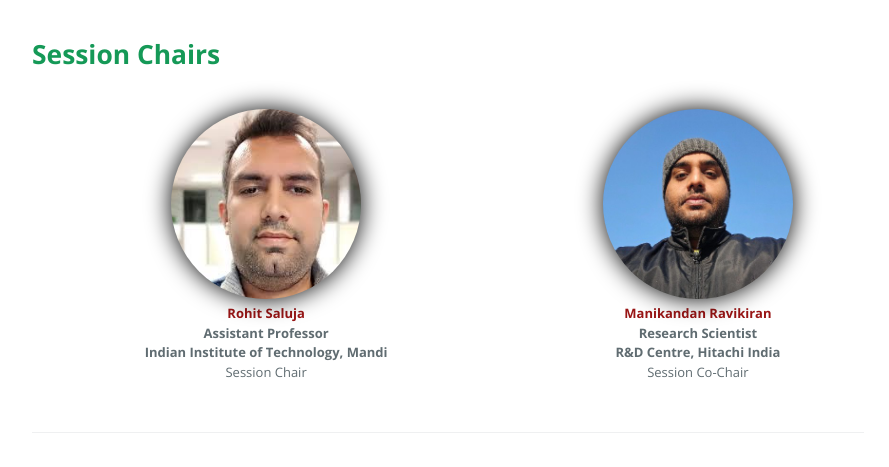
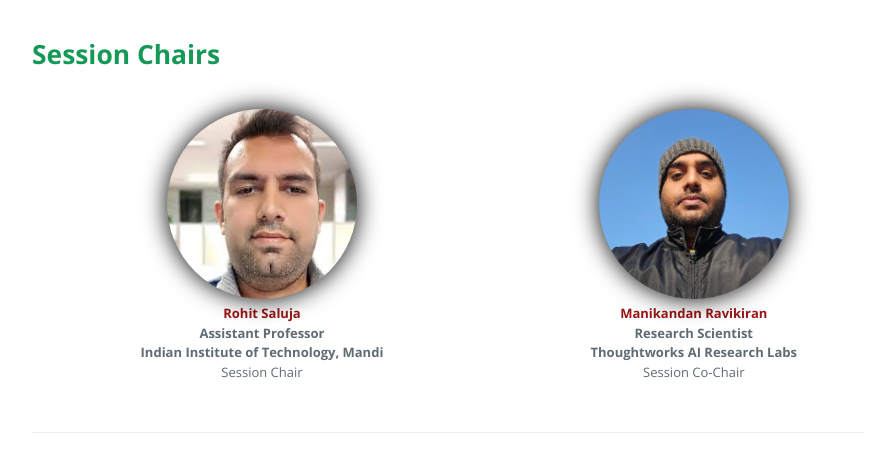
Before and after one commit to indicnlpiitmandi/indicnlpiitmandi.github.io, a Jekyll site: the page built from index.md, in a window 1280 px wide and 900 px high, scrolled down 4481 px. Shown: the part 379-846 px from the top of the window, without its empty margins (192-1081 px from the left). Built offline with Jekyll 4.4.1, drawn with Linux system fonts in a browser that asks for light colours; the repository's description, which GitHub fills in, is left out.

Commit message:
Update index.md

```diff
--- a/index.md
+++ b/index.md
@@ -162,7 +162,9 @@ See <a href="https://iksmha.iitmandi.ac.in/mbcc/2025/session_details.php?id=rohi
     <a href="/">
     <img class="img-author" src="assets/imgs/mani.jpeg" alt="Manikandan Ravikiran"/></a>
     <b><br><a href="">Manikandan Ravikiran</a>
-    <br>Research Scientist<br>R&D Centre, Hitachi India</b>
+    <br>Research Scientist<br>
+    Thoughtworks AI Research Labs
+    </b>
     <br>Session Co-Chair
 </figure>
 
```
